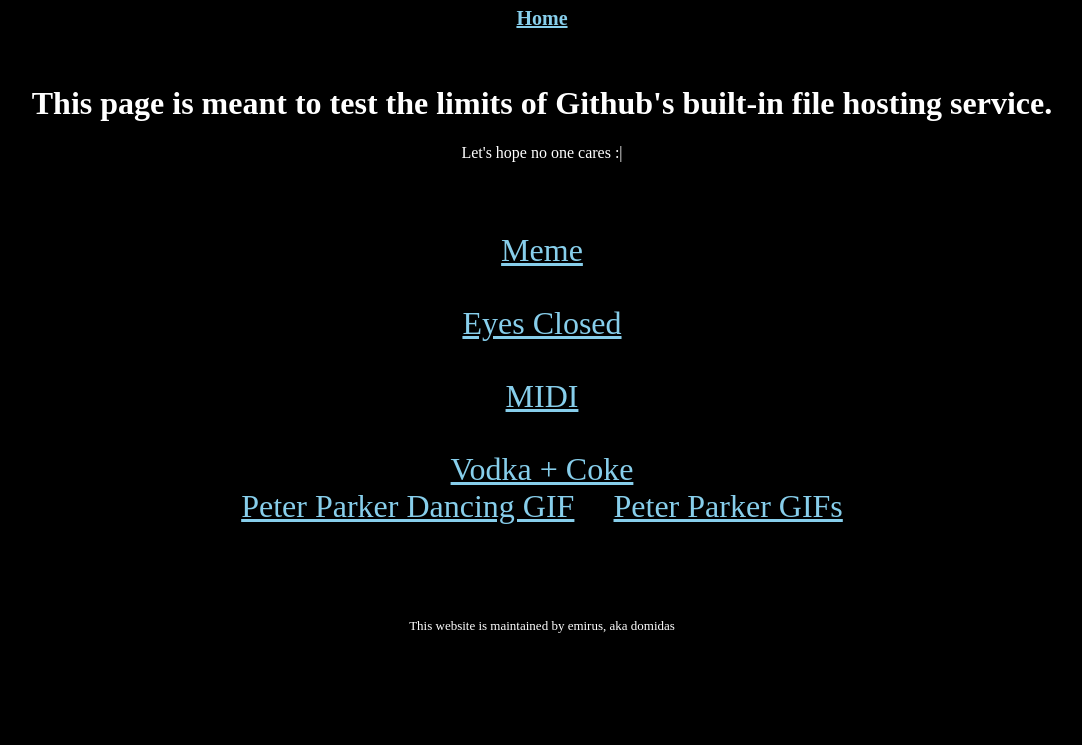
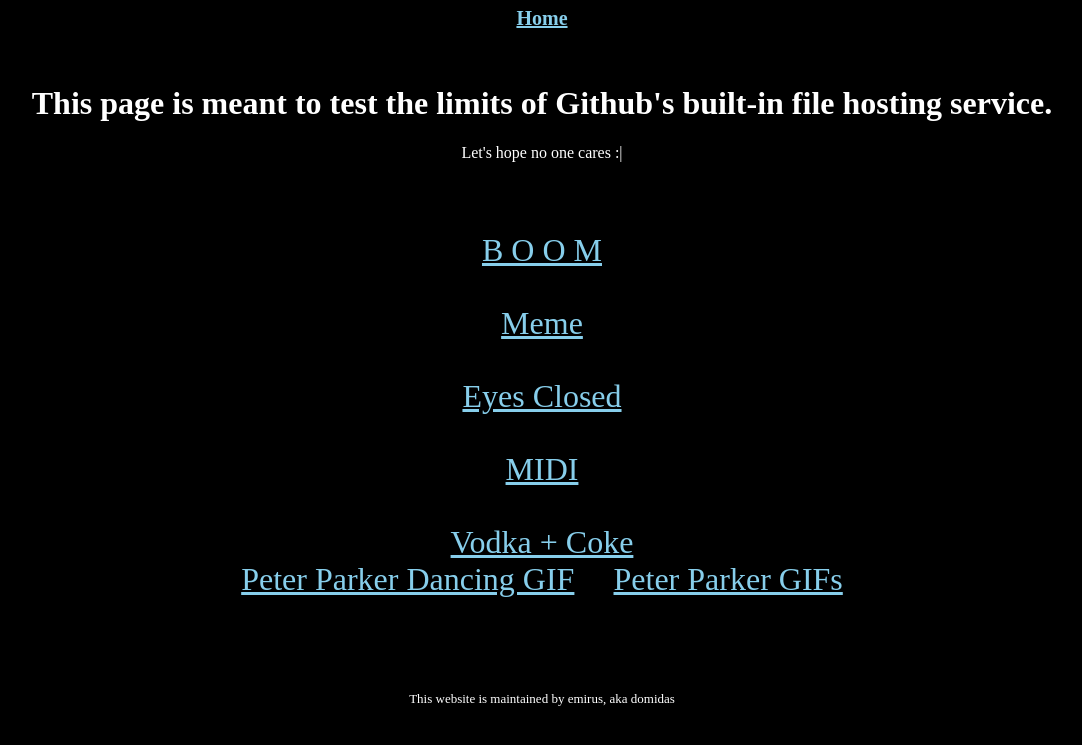
Before and after one commit to domidas/domidas.github.io, a Jekyll site: the page built from whatevs.md, in a window 1280 px wide. Shown: the top 745 px of the page, without its empty margins (98-1180 px from the left). Built offline with Jekyll 4.4.1, drawn with Linux system fonts in a browser that asks for light colours; our own code applies the rules of GitHub Pages for plain Markdown files; a script that is not in the unit is left out.

Commit message:
Update whatevs.md

```diff
--- a/whatevs.md
+++ b/whatevs.md
@@ -7,6 +7,10 @@
     <h1>This page is meant to test the limits of Github's built-in file hosting service.</h1>
 
     <p style="color:white;">Let's hope no one cares :|</p>
+
+    <br> <br> <br>
+
+    <a href="/random/BOOM.mp3">B O O M</a>
 
     <br> <br> <br>
 
```
